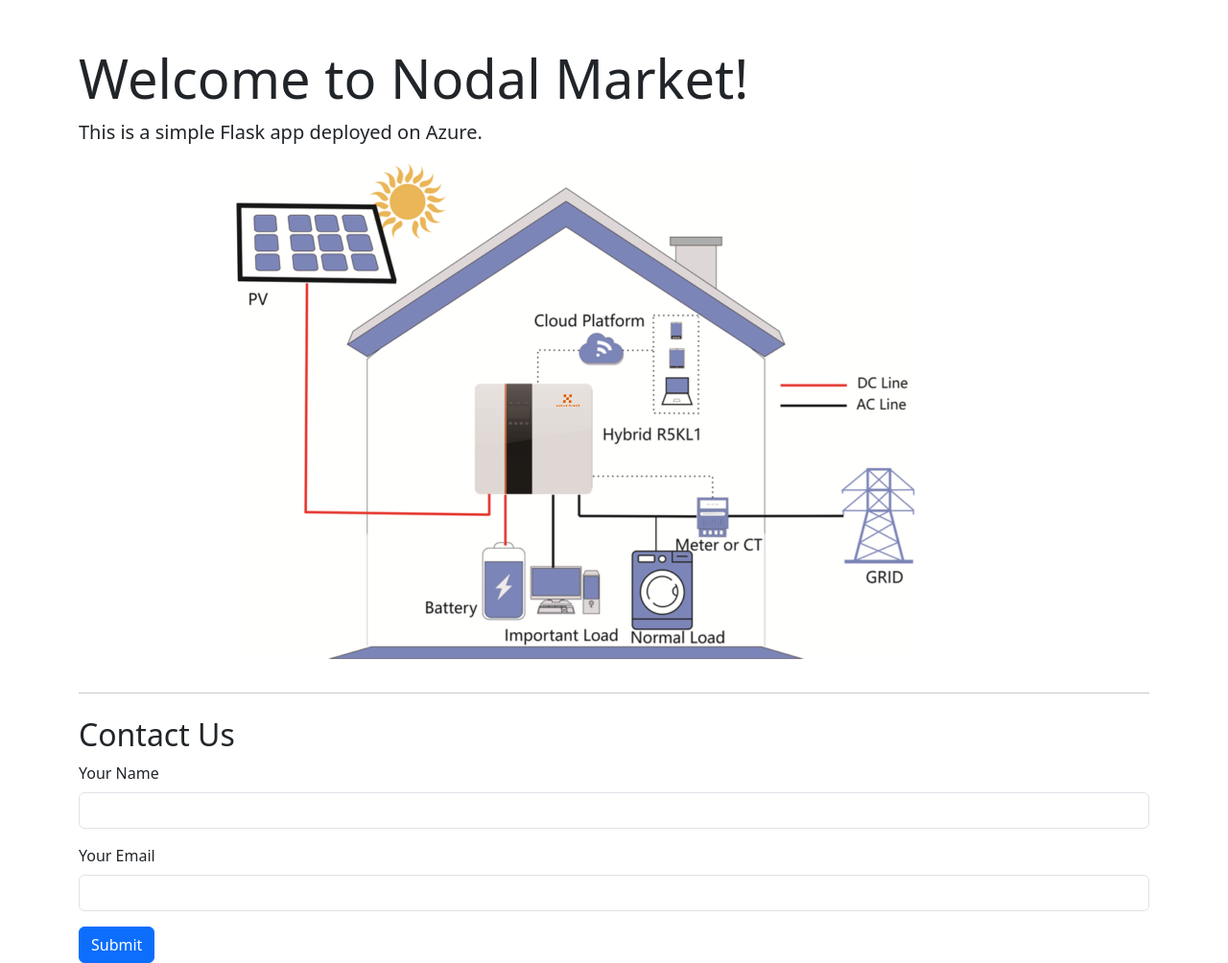
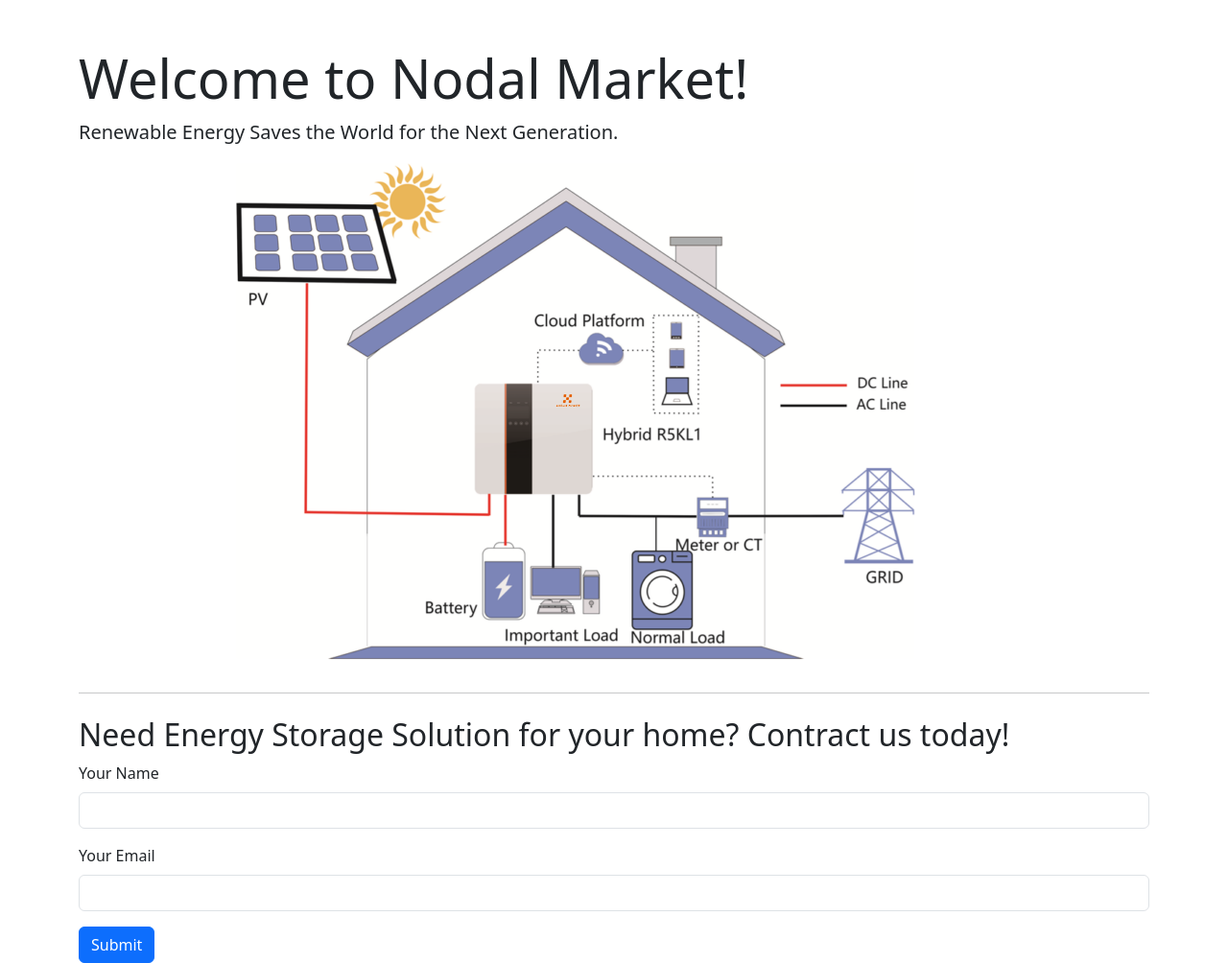
Before and after one commit to AustinTX360/1, a Flask app: page / in a window 1280 px wide. Shown: the whole page at 96% size. Run offline with Flask 3, Linux system fonts and the light colour scheme.

Commit message:
Update index.html

```diff
--- a/templates/index.html
+++ b/templates/index.html
@@ -9,10 +9,10 @@
 <body>
     <div class="container mt-5">
         <h1 class="display-4">Welcome to Nodal Market!</h1>
-        <p class="lead">This is a simple Flask app deployed on Azure.</p>
+        <p class="lead">Renewable Energy Saves the World for the Next Generation.</p>
         <img src="{{ url_for('static', filename='your_image.jpg') }}" class="img-fluid" alt="Your Image">
         <hr class="my-4">
-        <h2>Contact Us</h2>
+        <h2>Need Energy Storage Solution for your home? Contract us today! </h2>
         <form action="{{ url_for('submit_form') }}" method="post">
             <div class="mb-3">
                 <label for="name" class="form-label">Your Name</label>
```
